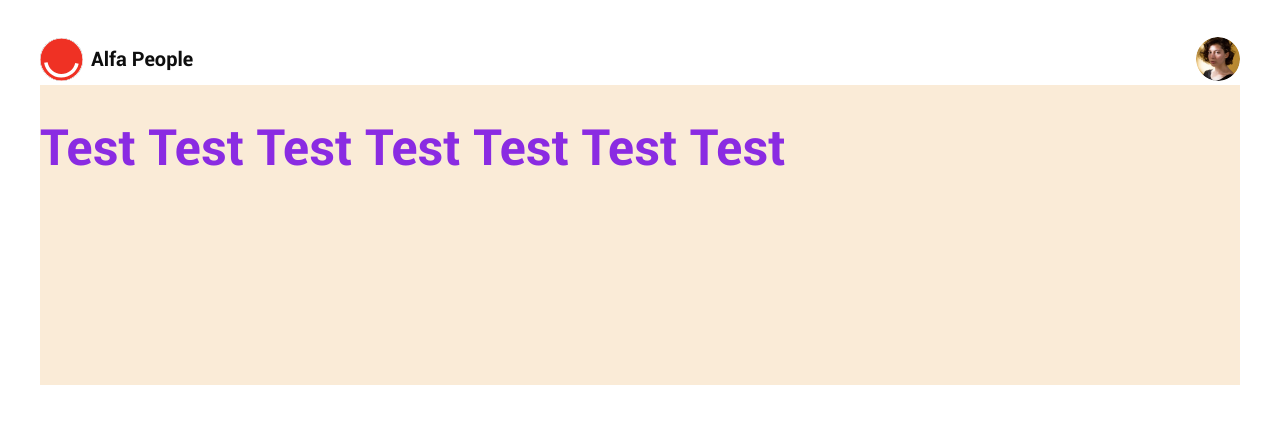
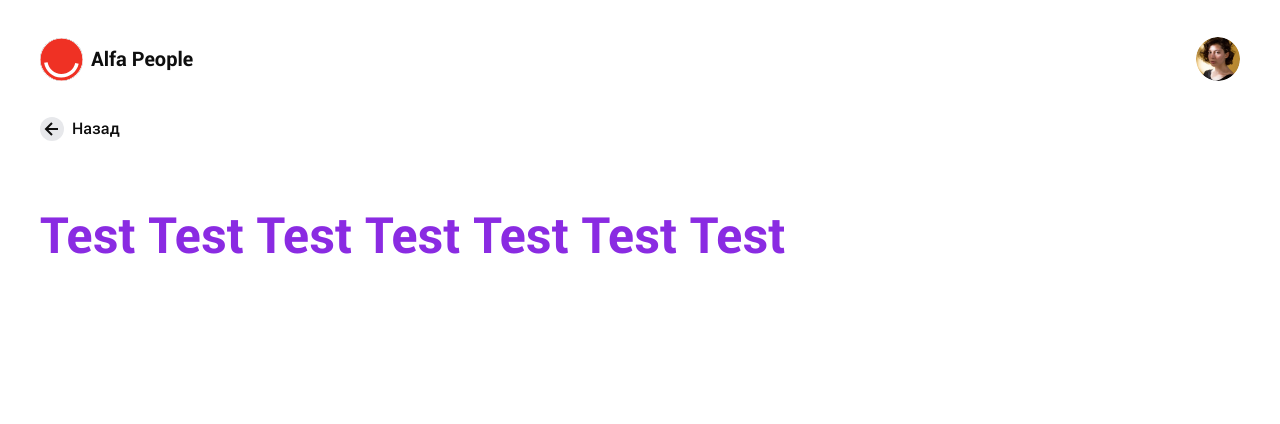
Before and after one commit to Sattturday/alfa-frontend, a React (Create React App) app: page / in a window 1280 px wide. Shown: the top 424 px of the page. Built offline with nearby package versions, Linux system fonts and the light colour scheme.

Commit message:
добавляет компонент BackLink

```diff
--- /dev/null
+++ b/src/components/BackLink/BackLink.jsx
@@ -0,0 +1,15 @@
+import React from "react";
+import { Link } from "react-router-dom";
+
+import styles from "./BackLink.module.scss";
+
+function BackLink({ text, link }) {
+  return (
+    <Link to={link} className={styles.link}>
+      <div></div>
+      <span>{text}</span>
+    </Link>
+  );
+}
+
+export default BackLink;
--- /dev/null
+++ b/src/components/BackLink/BackLink.module.scss
@@ -0,0 +1,37 @@
+@import '../../styles/abstract/mixins.scss';
+@import '../../styles/abstract/placeholders.scss';
+
+.link {
+  display: inline-flex;
+  align-items: center;
+  padding: 32px 0;
+  gap: 8px;
+  @include link;
+  @extend %transition-all;
+
+  div {
+    width: 24px;
+    height: 24px;
+    background-image: url("../../assets/img/icon_arrow_left_hover.svg");
+    background-repeat: no-repeat;
+    background-position: center;
+    background-size: contain;
+    @extend %transition-all;
+  }
+
+  span {
+    @include text1;
+    @extend %transition-all;
+  }
+
+  &:hover {
+    span {
+      opacity: 0.9;
+    }
+
+    div {
+      background-image: url("../../assets/img/icon_arrow_left.svg");
+      transform: translateX(-3px);
+    }
+  }
+}
--- a/src/components/Header/Header.module.scss
+++ b/src/components/Header/Header.module.scss
@@ -13,6 +13,10 @@
     @include link;
     @include link-hover; //пока использовал временный миксин. Нужно уточнить ховер
 
+    &:focus {
+      border: 6px solid red;
+      outline: navy;
+    }
     img {
       border-radius: 50%;
       width: 43px;
--- a/src/components/Test/Test.jsx
+++ b/src/components/Test/Test.jsx
@@ -1,10 +1,16 @@
 import React from "react";
+
+import BackLink from "../BackLink/BackLink";
 
 import styles from "./Test.module.scss";
 
 function Test() {
   return (
     <div className={styles.test}>
+      <BackLink
+      text="Назад"
+      link="/"
+      />
       <h1>Test Test Test Test Test Test Test</h1>
     </div>
   );
--- a/src/components/Test/Test.module.scss
+++ b/src/components/Test/Test.module.scss
@@ -1,6 +1,5 @@
 .test {
   height: 300px;
-  background-color: antiquewhite;
 
   h1 {
     color: blueviolet;
--- a/src/styles/abstract/mixins.scss
+++ b/src/styles/abstract/mixins.scss
@@ -51,6 +51,17 @@
   line-height: $line-height;
 }
 
+@mixin text1($color: $main-black-1,
+  $font-size: 16px,
+  $font-weight: $fw-medium,
+  $line-height: 20px) {
+  margin: 0;
+  color: $color;
+  font-size: $font-size;
+  font-weight: $font-weight;
+  line-height: $line-height;
+}
+
 // это оставлю тут временно, если ховеры будут одинаковыми по проекту,
 // то можно будет эти миксины отредактировать и использовать
 @mixin link-hover {
```
Also changed, not shown: src/assets/img/icon_arrow_left.svg (added), src/assets/img/icon_arrow_left_hover.svg (added).
